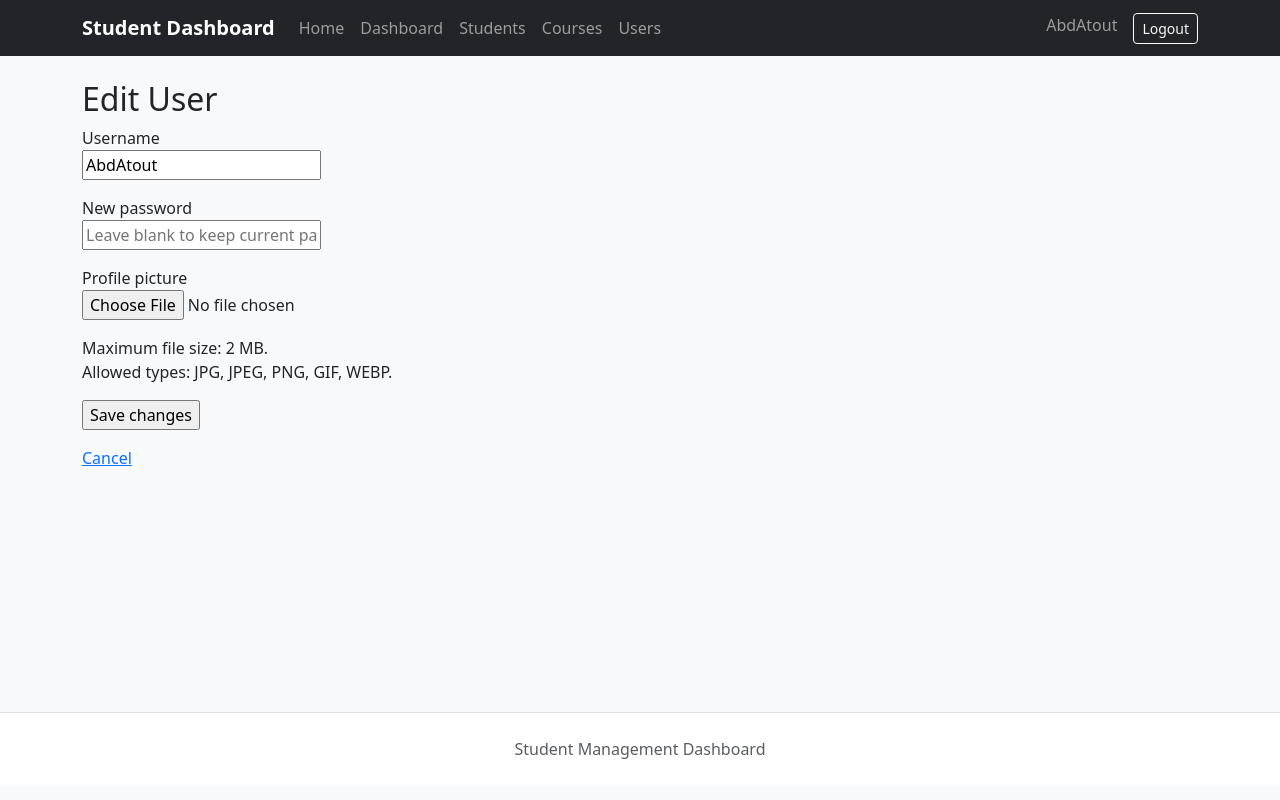
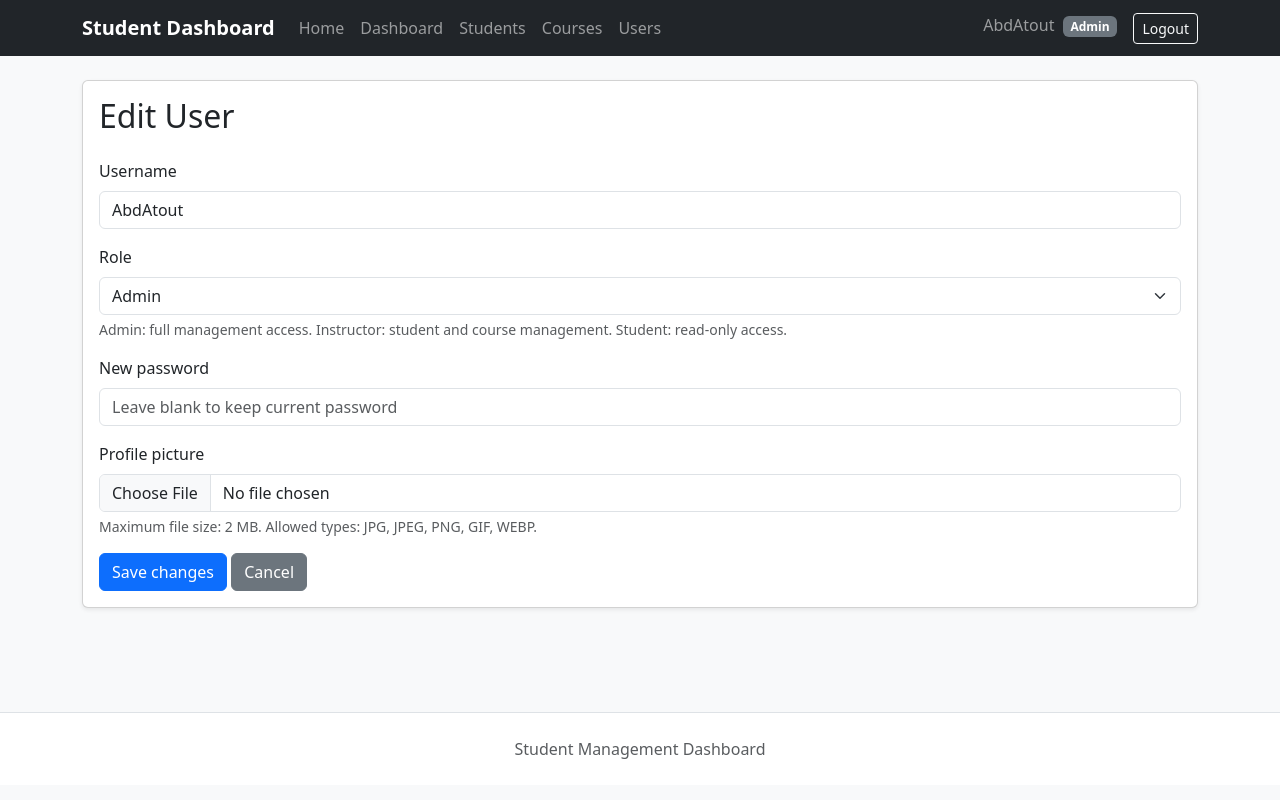
Before and after one commit to AbdAlruhman-Atout/flask-phase-project, a Flask app: page /users/1/edit in a window 1280 px wide. Run offline with Flask 3, Linux system fonts and the light colour scheme; a user stored in the database is signed in; some libraries are stand-ins or nearby versions.

Commit message:
feat: complete Week 4 capstone expansion

```diff
--- a/app/forms/user.py
+++ b/app/forms/user.py
@@ -1,6 +1,6 @@
 from flask_wtf import FlaskForm
 from flask_wtf.file import FileAllowed, FileField, FileSize
-from wtforms import PasswordField, StringField, SubmitField
+from wtforms import PasswordField, SelectField, StringField, SubmitField
 from wtforms.validators import DataRequired, Length, Optional
 
 
@@ -11,6 +11,16 @@ class UserEditForm(FlaskForm):
             DataRequired(),
             Length(min=3, max=100),
         ],
+    )
+
+    role = SelectField(
+        "Role",
+        choices=[
+            ("admin", "Admin"),
+            ("instructor", "Instructor"),
+            ("student", "Student"),
+        ],
+        validators=[Optional()],
     )
 
     password = PasswordField(
--- a/app/routes/users.py
+++ b/app/routes/users.py
@@ -1,10 +1,11 @@
 from flask import Blueprint, abort, flash, redirect, render_template, url_for
-from flask_login import current_user, login_required, logout_user
+from flask_login import current_user, logout_user
 from sqlalchemy.exc import IntegrityError
 
 from app.extensions import db
+from app.forms import UserEditForm
 from app.models import User
-from app.forms import UserEditForm
+from app.utils.auth import roles_required
 from app.utils.uploads import (
     delete_profile_picture,
     save_profile_picture,
@@ -15,7 +16,7 @@ users_bp = Blueprint("users", __name__)
 
 
 @users_bp.route("/users")
-@login_required
+@roles_required("admin")
 def user_list():
     statement = db.select(User).order_by(User.username)
     users = db.session.execute(statement).scalars().all()
@@ -27,7 +28,7 @@ def user_list():
 
 
 @users_bp.route("/users/<int:user_id>")
-@login_required
+@roles_required("admin")
 def user_detail(user_id):
     user = db.session.get(User, user_id)
 
@@ -44,7 +45,7 @@ def user_detail(user_id):
     "/users/<int:user_id>/edit",
     methods=["GET", "POST"],
 )
-@login_required
+@roles_required("admin")
 def edit_user(user_id):
     user = db.session.get(User, user_id)
 
@@ -56,6 +57,9 @@ def edit_user(user_id):
     if form.validate_on_submit():
         user.username = form.username.data.strip()
 
+        if form.role.data:
+            user.role = form.role.data
+
         if form.password.data:
             user.set_password(form.password.data)
 
@@ -64,7 +68,6 @@ def edit_user(user_id):
 
         if form.profile_picture.data:
             new_picture = save_profile_picture(form.profile_picture.data)
-
             user.profile_picture = new_picture
 
         try:
@@ -113,7 +116,7 @@ def edit_user(user_id):
     "/users/<int:user_id>/delete",
     methods=["POST"],
 )
-@login_required
+@roles_required("admin")
 def delete_user(user_id):
     user = db.session.get(User, user_id)
 
--- a/app/templates/base.html
+++ b/app/templates/base.html
@@ -92,6 +92,7 @@
                             </a>
                         </li>
 
+                        {% if current_user.role == "admin" %}
                         <li class="nav-item">
                             <a
                                 class="nav-link"
@@ -100,6 +101,7 @@
                                 Users
                             </a>
                         </li>
+                        {% endif %}
 
                     {% endif %}
                 </ul>
@@ -111,6 +113,9 @@
                         <li class="nav-item">
                             <span class="navbar-text me-3">
                                 {{ current_user.username }}
+                                <span class="badge bg-secondary ms-1">
+                                    {{ current_user.role|capitalize }}
+                                </span>
                             </span>
                         </li>
 
--- a/app/templates/courses.html
+++ b/app/templates/courses.html
@@ -14,12 +14,14 @@
         </p>
     </div>
 
+    {% if current_user.role in ["admin", "instructor"] %}
     <a
         href="{{ url_for('courses.add_course') }}"
         class="btn btn-primary"
     >
         Add Course
     </a>
+    {% endif %}
 </div>
 
 <div class="card shadow-sm mb-4">
@@ -104,6 +106,8 @@
                                 View
                             </a>
 
+                            {% if current_user.role in ["admin", "instructor"] %}
+
                             <a
                                 href="{{ url_for(
                                     'courses.edit_course',
@@ -135,6 +139,8 @@
                                     Delete
                                 </button>
                             </form>
+
+                            {% endif %}
 
                         </td>
                     </tr>
--- a/app/templates/edit_user.html
+++ b/app/templates/edit_user.html
@@ -4,7 +4,9 @@
 
 {% block content %}
 
-<h2>Edit User</h2>
+<div class="card shadow-sm">
+    <div class="card-body">
+        <h2 class="card-title mb-4">Edit User</h2>
 
         <form
             method="POST"
@@ -13,42 +15,55 @@
         >
             {{ form.hidden_tag() }}
 
-    <p>
-        {{ form.username.label }}<br>
-        {{ form.username() }}
-    </p>
+            <div class="mb-3">
+                {{ form.username.label(class="form-label") }}
+                {{ form.username(class="form-control") }}
+            </div>
 
-    <p>
-        {{ form.password.label }}<br>
+            <div class="mb-3">
+                {{ form.role.label(class="form-label") }}
+                {{ form.role(class="form-select") }}
+                <div class="form-text">
+                    Admin: full management access.
+                    Instructor: student and course management.
+                    Student: read-only access.
+                </div>
+            </div>
+
+            <div class="mb-3">
+                {{ form.password.label(class="form-label") }}
                 {{ form.password(
+                    class="form-control",
                     placeholder="Leave blank to keep current password"
                 ) }}
-    </p>
+            </div>
 
-    <p>
-        {{ form.profile_picture.label }}<br>
+            <div class="mb-3">
+                {{ form.profile_picture.label(class="form-label") }}
                 {{ form.profile_picture(
+                    class="form-control",
                     accept=".jpg,.jpeg,.png,.gif,.webp"
                 ) }}
-    </p>
 
-    <p>
-        Maximum file size: 2 MB.<br>
+                <div class="form-text">
+                    Maximum file size: 2 MB.
                     Allowed types: JPG, JPEG, PNG, GIF, WEBP.
-    </p>
+                </div>
+            </div>
 
-    <p>
-        {{ form.submit() }}
-    </p>
-</form>
+            {{ form.submit(class="btn btn-primary") }}
 
-<p>
-    <a href="{{ url_for(
+            <a
+                class="btn btn-secondary"
+                href="{{ url_for(
                     'users.user_detail',
                     user_id=user.id
-    ) }}">
+                ) }}"
+            >
                 Cancel
             </a>
-</p>
+        </form>
+    </div>
+</div>
 
 {% endblock %}
--- a/app/templates/students.html
+++ b/app/templates/students.html
@@ -14,12 +14,14 @@
         </p>
     </div>
 
+    {% if current_user.role in ["admin", "instructor"] %}
     <a
         href="{{ url_for('students.register') }}"
         class="btn btn-primary"
     >
         Add Student
     </a>
+    {% endif %}
 </div>
 
 <div class="card shadow-sm mb-4">
--- /dev/null
+++ b/app/utils/auth.py
@@ -0,0 +1,19 @@
+from functools import wraps
+
+from flask import abort
+from flask_login import current_user, login_required
+
+
+def roles_required(*allowed_roles):
+    def decorator(view):
+        @wraps(view)
+        @login_required
+        def wrapped_view(*args, **kwargs):
+            if current_user.role not in allowed_roles:
+                abort(403)
+
+            return view(*args, **kwargs)
+
+        return wrapped_view
+
+    return decorator
```
Also changed, not shown: app/models/user.py (+13 -0 lines), app/routes/auth.py (+15 -2 lines), app/routes/courses.py (+4 -3 lines), app/routes/students.py (+7 -5 lines), migrations/versions/1c11735471f7_add_user_roles.py (added, +32 -0 lines), migrations/versions/844bcd6ac5b9_ensure_initial_admin_role.py (added, +40 -0 lines), migrations/versions/efcb8f0f6625_bootstrap_first_admin_user.py (added, +24 -0 lines), tests/test_roles.py (added, +161 -0 lines), README.md, instance/students.db. Lines whose indentation alone changed are shown as unchanged.
